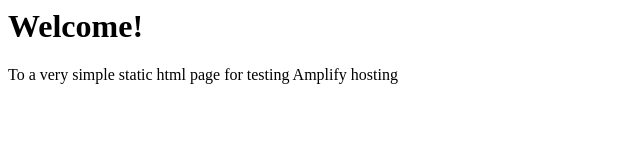
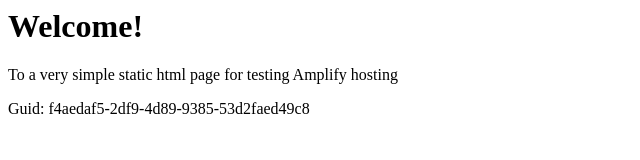
Before and after one commit to aws-aemilia-iad/Github-PR-Commit-Integration-Test-DoNotTouch-v1-preprod-us-east-1, a website: page src/index.html in a window 1280 px wide. Shown: the whole page, without its empty margins (0-640 px from the left). Drawn offline with Linux system fonts and the light colour scheme.

Commit message:
commit from integ tests

```diff
--- a/src/index.html
+++ b/src/index.html
@@ -1,3 +1,5 @@
+
+
 <html lang="en">
 
 <head>
@@ -10,6 +12,6 @@
 <body>
     <h1>Welcome!</h1>
     <p>To a very simple static html page for testing Amplify hosting</p>
-</body>
+    <p>Guid: f4aedaf5-2df9-4d89-9385-53d2faed49c8</p></body>
 
 </html>
```
